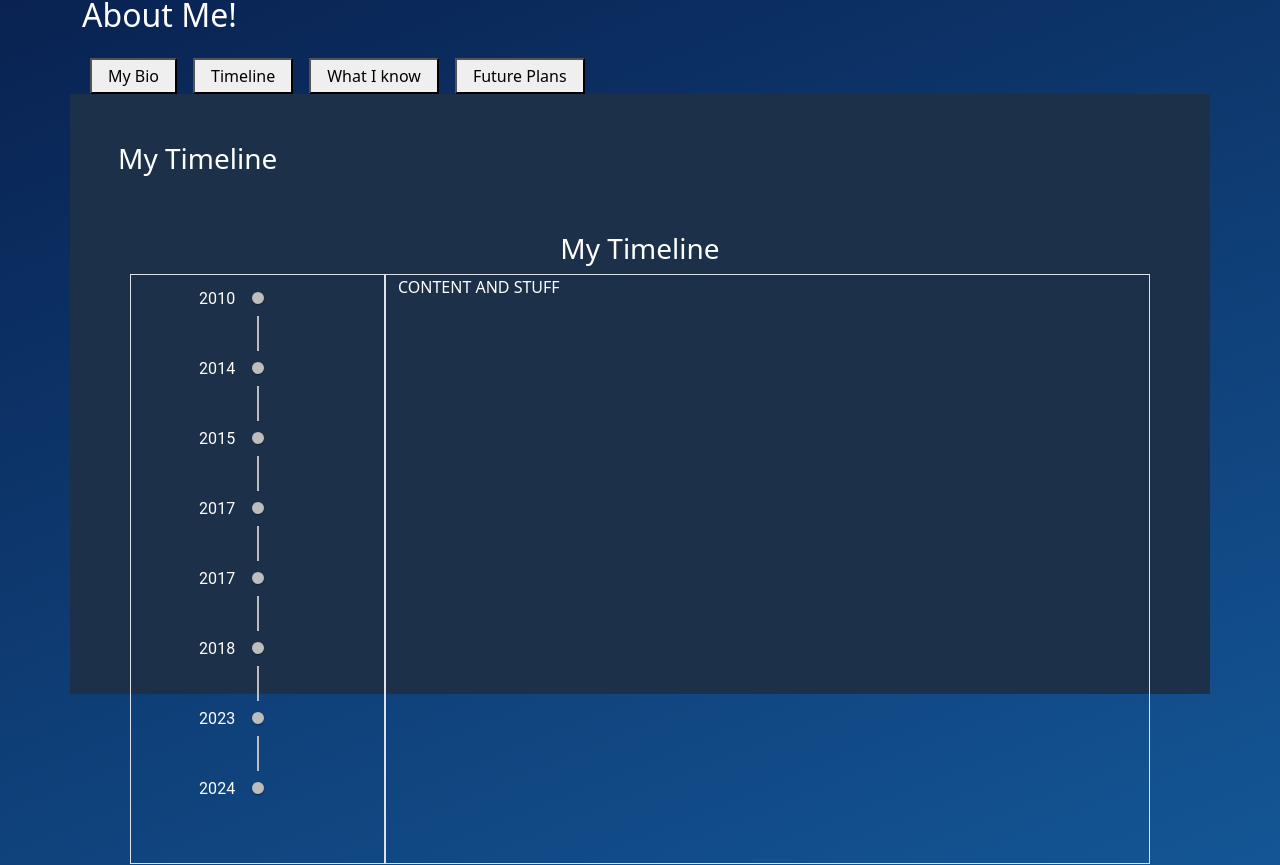
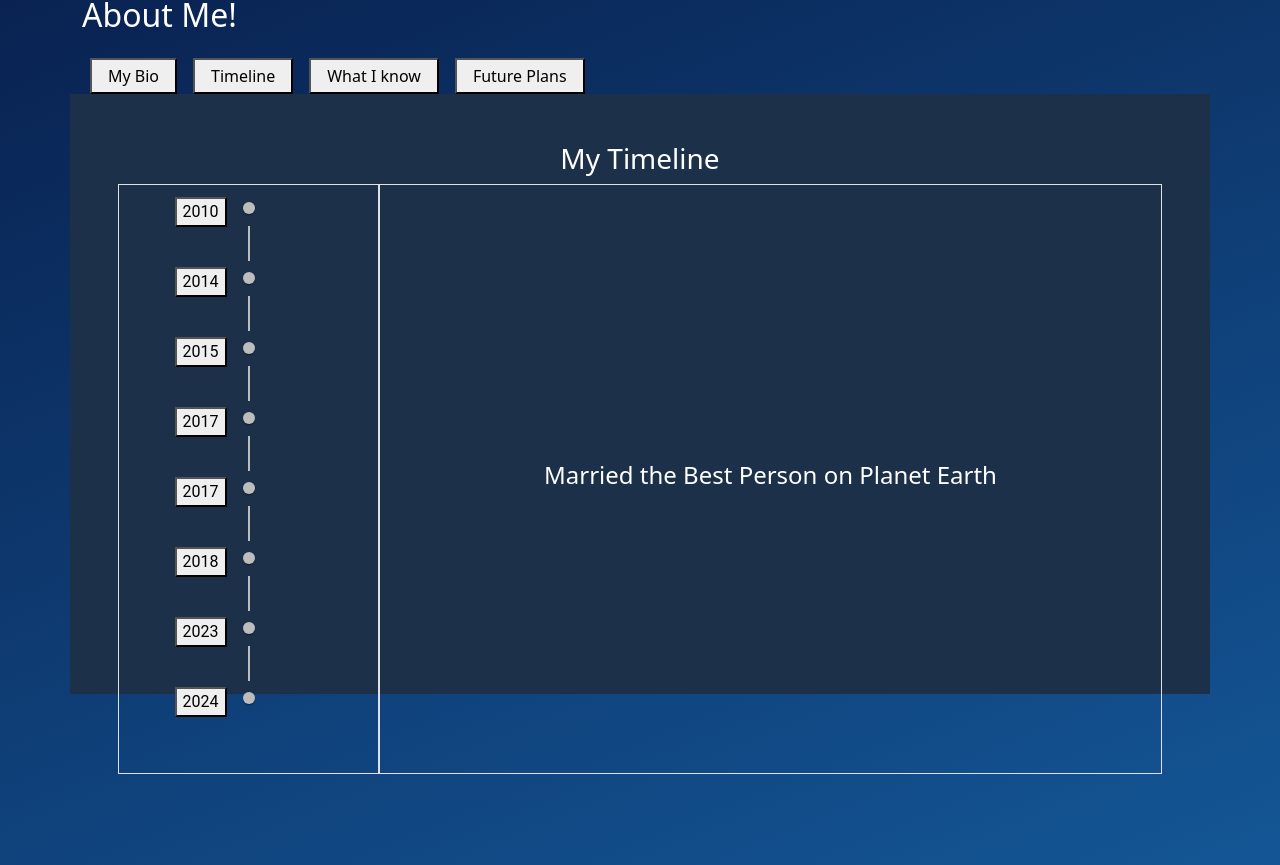
Before and after one commit to jheersink8/Portfolio-jrh, a React (Vite) app in the folder Portfolio-JRH/: page / in a window 1280 px wide. Shown: the part 908-1773 px from the top of the page. Built offline with nearby package versions, Linux system fonts and the light colour scheme.

Commit message:
Timeline functionality is working!

```diff
--- a/Portfolio-JRH/src/assets/JSON/timeline.js
+++ b/Portfolio-JRH/src/assets/JSON/timeline.js
@@ -1,56 +1,56 @@
 const timeline = [
     // As items are added, the lineValue will be set to "none" for the last item in the list.
     {
-        id: 1,
+        id: 0,
         year: 2010,
         event: 'Married the Best Person on Planet Earth',
         category: 'Personal',
         lineValue: "null",
     },
     {
-        id: 2,
+        id: 1,
         year: 2014,
         event: 'Graduated with a BS in Information Systems Management',
         category: 'Professional',
         lineValue: "null",
     },
     {
-        id: 3,
+        id: 2,
         year: 2015,
         event: 'Entered the IT Field as an Assistant Vice President of Technical Support',
         category: 'Professional',
         lineValue: "null",
     },
     {
-        id: 4,
+        id: 3,
         year: 2017,
         event: 'Saw Star Wars Episode VII in Theaters',
         category: 'Personal',
         lineValue: "null",
     },
     {
-        id: 5,
+        id: 4,
         year: 2017,
         event: 'Obtained an MBA with an Emphasis in Leadership',
         category: 'Professional',
         lineValue: "null",
     },
     {
-        id: 6,
+        id: 5,
         year: 2018,
         event: 'Bought a House',
         category: 'Personal',
         lineValue: "null",
     },
     {
-        id: 7,
+        id: 6,
         year: 2023,
         event: 'My Wife and I had a Baby Boy',
         category: 'Personal',
         lineValue: "null",
     },
     {
-        id: 8,
+        id: 7,
         year: 2024,
         event: 'Completed a Web Development Bootcamp Certificate',
         category: 'Professional',
--- a/Portfolio-JRH/src/components/Portfolio/AboutMeComponents/Timeline.jsx
+++ b/Portfolio-JRH/src/components/Portfolio/AboutMeComponents/Timeline.jsx
@@ -2,34 +2,16 @@ import timeline from '../../../assets/JSON/timeline.js';
 import '../../../assets/css/timeLine.css';
 import TimelineLayout from './TimelineComponents/TimelineLayout.jsx'
 
+export default function Timeline() {
+    return (
+        <div>
 
 
 
-export default function Timeline() {
-
-    const listItems = timeline.map(time =>
-        <li key={time.id}>
-            {time.year}: {time.event}
-        </li>
-    );
-
-    return (
-        <div>
-            {/* Timeline */}
-            <h3>My Timeline</h3>
-            <br></br>
-            <br></br>
 
 
+                    <TimelineLayout />
 
-            <div className="container experience">
-                <div className="row">
-                    <div className="col-md-12">
-                    </div>
-
-                    <TimelineLayout />
-                </div>
-            </div>
 
         </div >
     );
--- a/Portfolio-JRH/src/components/Portfolio/AboutMeComponents/TimelineComponents/TimelineLayout.jsx
+++ b/Portfolio-JRH/src/components/Portfolio/AboutMeComponents/TimelineComponents/TimelineLayout.jsx
@@ -5,38 +5,41 @@ import TimelineSeparator from '@mui/lab/TimelineSeparator';
 import TimelineConnector from '@mui/lab/TimelineConnector';
 import TimelineContent from '@mui/lab/TimelineContent';
 import TimelineDot from '@mui/lab/TimelineDot';
+import { useState } from 'react';
+import timeline from '../../../../assets/JSON/timeline.js';
 
-import timeline from '../../../../assets/JSON/timeline.js';
+export default function TimelineLayout() {
+  const [index, setIndex] = useState(0);
+  function runYearSwitch(id) {
+    setIndex(id);
+  };
+
   const listItems = timeline.map(time =>
     <TimelineItem key={time.id}>
       <TimelineSeparator>
         <TimelineDot />
         <TimelineConnector style={{ display: `${time.lineValue}` }} />
       </TimelineSeparator>
-    <TimelineContent style={{}}>{time.year}</TimelineContent>
+      <TimelineContent><button onClick={() => runYearSwitch(time.id)}>{time.year}</button></TimelineContent>
     </TimelineItem>
   );
 
-export default function TimelineLayout() {
   return (
     <div>
-      <h3 style={{textAlign:'center'}}>My Timeline</h3>
+      <h3 style={{ textAlign: 'center' }}>My Timeline</h3>
+      {/* Timeline */}
+      <div>
         <div className='container'>
-
           <div className='row'>
-
-
-
             <div className='col-3 border'>
               <Timeline position="left">
                 {listItems}
               </Timeline>
             </div>
-
-          <div className='col-9 border'>
-            <p>CONTENT AND STUFF</p>
+            <div className='col-9 border d-flex align-items-center justify-content-center' >
+              <h4 >{timeline[index].event}</h4>
             </div>
-
+          </div>
         </div>
       </div>
     </div>
```
Also changed, not shown: Portfolio-JRH/src/components/Portfolio/AboutMeComponents/TimelineComponents/TestTimeline.jsx (deleted, +0 -44 lines). Lines whose indentation alone changed are shown as unchanged.
